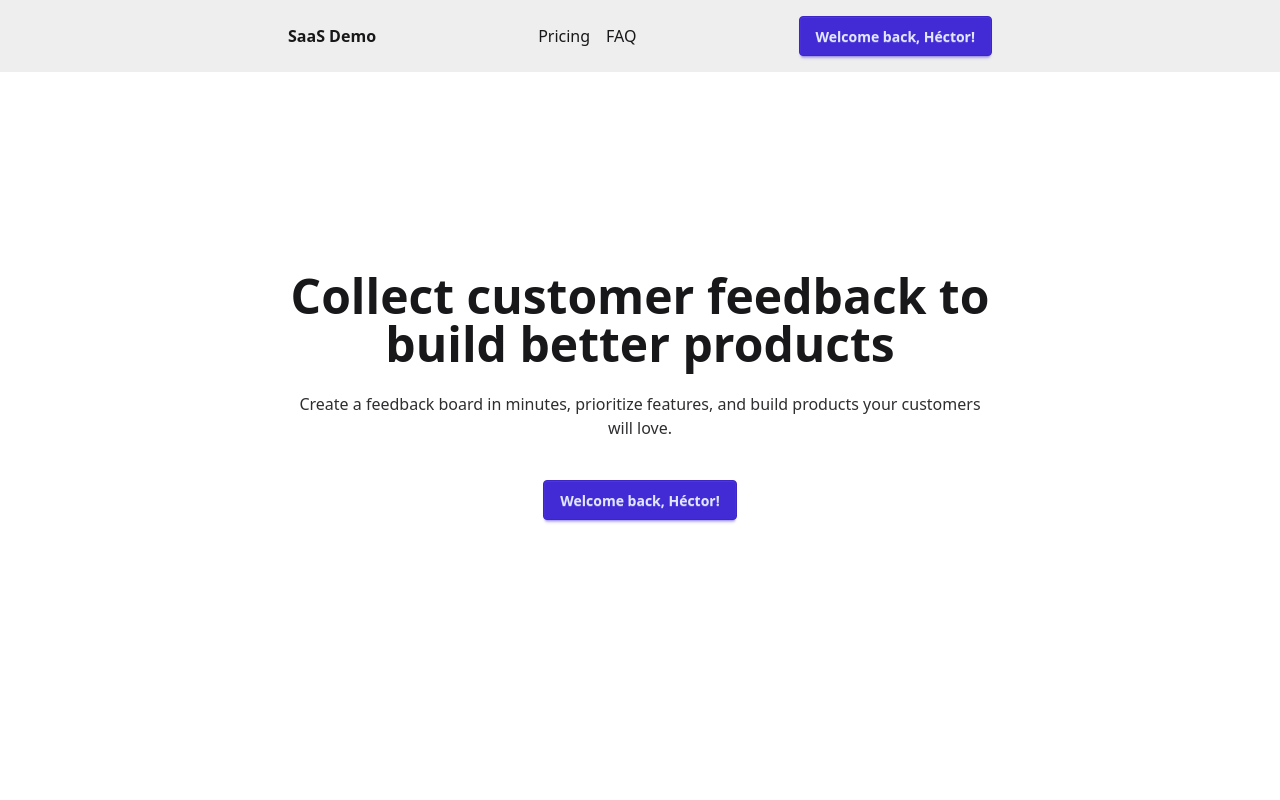
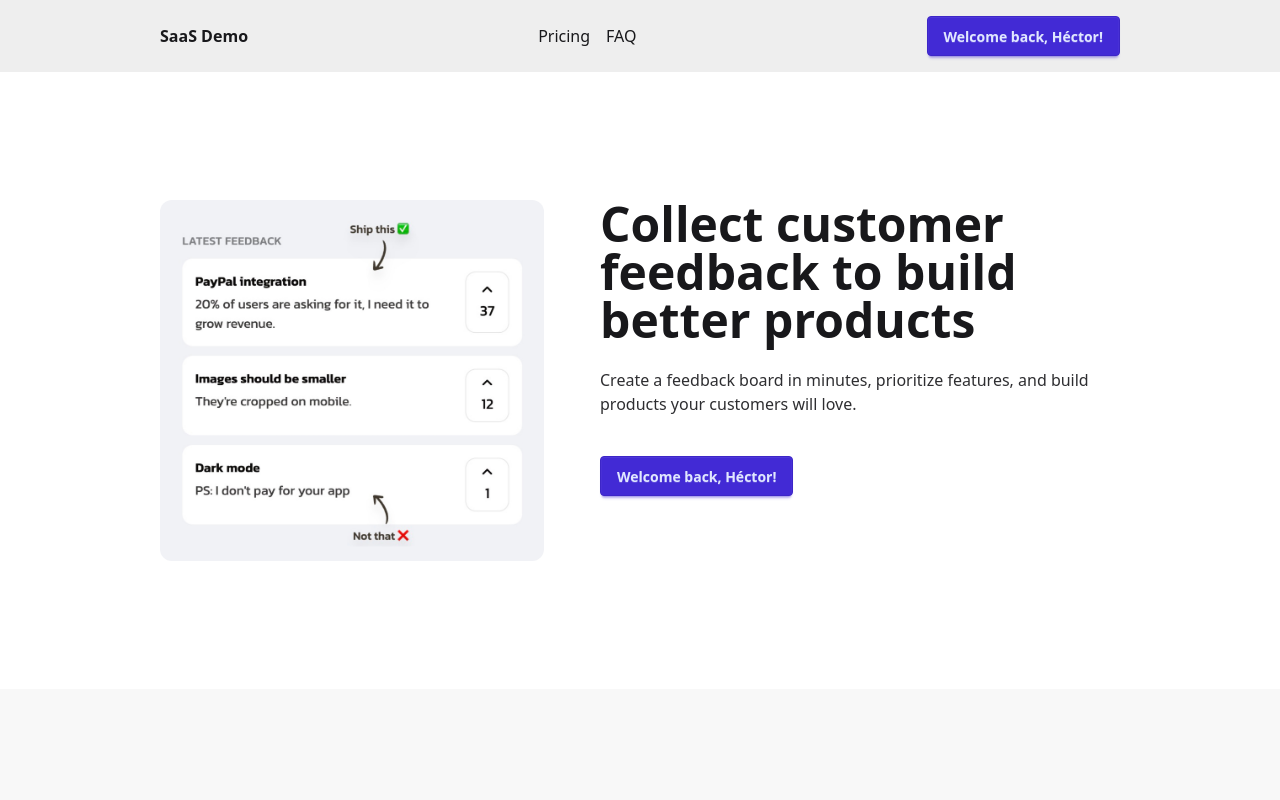
Before and after one commit to hectorlabra/saas-demo, a Next.js app: page / in a window 1280 px wide. Shown: the top 800 px of the page. Built offline with nearby package versions, Linux system fonts and the light colour scheme.

Commit message:
feat: add image to hero section and adjust layout

```diff
--- a/app/page.js
+++ b/app/page.js
@@ -1,5 +1,7 @@
 import ButtonLogin from "@/components/ButtonLogin";
 import FAQListItem from "@/components/FAQListItem";
+import Image from "next/image";
+import productDemo from "@/app/productDemo.jpeg";
 
 export default function Home() {
   const isLoggedIn = true; // This should be replaced with actual authentication logic
@@ -9,7 +11,7 @@
     <main>
       {/* HEADER */}
       <section className="bg-base-300 ">
-        <div className="max-w-3xl mx-auto flex justify-between items-center px-8 py-4">
+        <div className="max-w-5xl mx-auto flex justify-between items-center px-8 py-4">
           <div className="font-bold">SaaS Demo</div>
           <div className="space-x-4 max-md:hidden">
             <a className="link link-hover" href="#pricing">
@@ -25,8 +27,14 @@
         </div>
       </section>
       {/* HERO */}
-      <section className="h-screen flex flex-col justify-start items-center text-center px-8 max-w-3xl mx-auto">
-        <h1 className="text-4xl lg:text-5xl font-extrabold mt-50 mb-6">
+      <section className="text-center lg:text-left py-32 px-8 max-w-5xl mx-auto flex flex-col lg:flex-row gap-14 items-center lg:items-start">
+        <Image
+          src={productDemo}
+          alt="Product Demo"
+          className="w-96 rounded-xl"
+        />
+        <div>
+          <h1 className="text-4xl lg:text-5xl font-extrabold mb-6">
             Collect customer feedback to build better products
           </h1>
           <div className="opacity-90 mb-10">
@@ -34,6 +42,7 @@
             products your customers will love.
           </div>
           <ButtonLogin isLoggedIn={isLoggedIn} name={name} />
+        </div>
       </section>
       {/* PRICING */}
       <section className="bg-base-200" id="pricing">
```
Also changed, not shown: app/productDemo.jpeg (added). Lines whose indentation alone changed are shown as unchanged.
